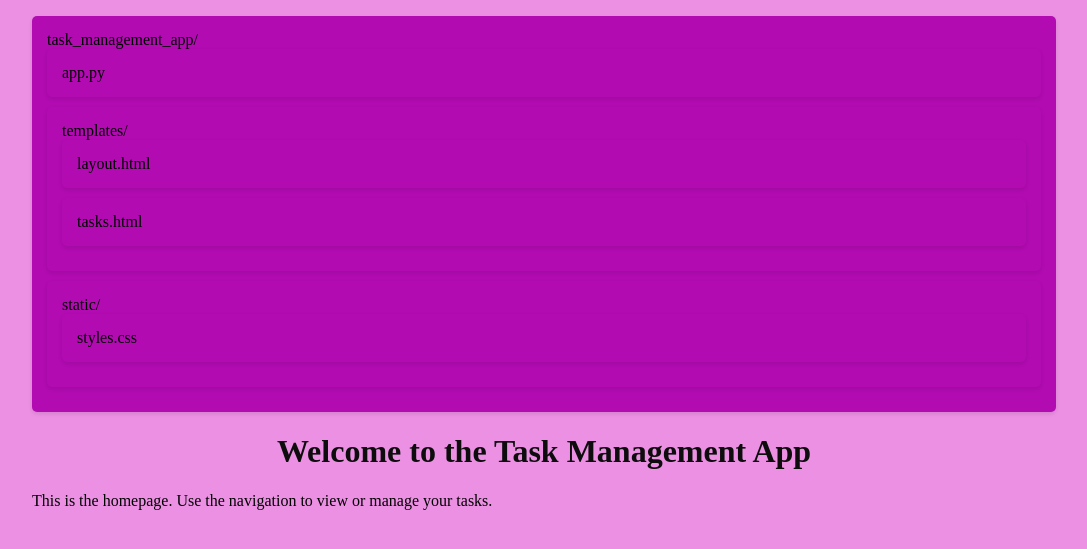
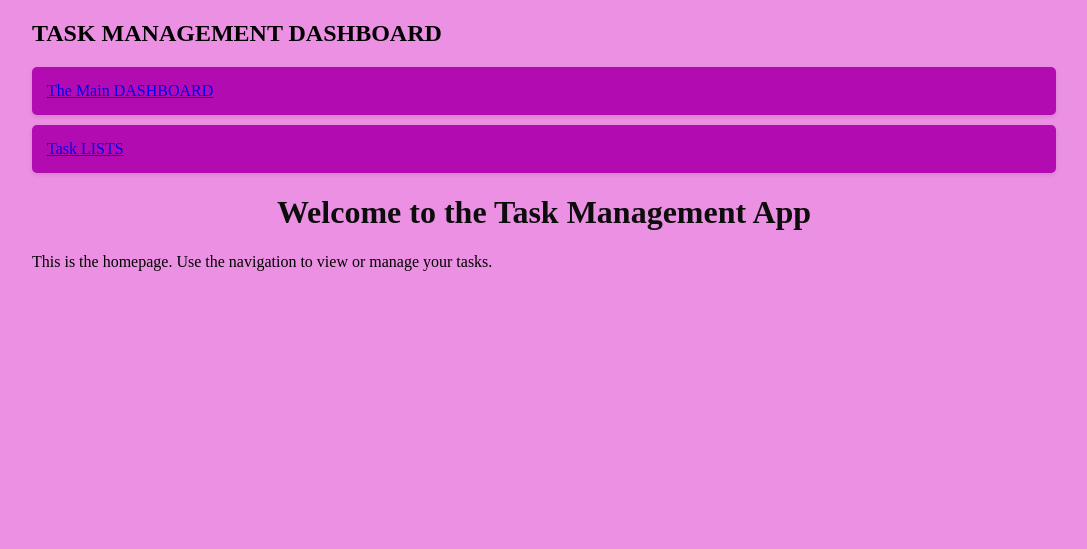
Before and after one commit to AkohMicheal/AkohFlow, a Flask app: page / in a window 1280 px wide. Shown: the part 38-587 px from the top of the page, without its empty margins (96-1183 px from the left). Run offline with Flask 3, Linux system fonts and the light colour scheme.

```diff
--- a/templates/layout.html
+++ b/templates/layout.html
@@ -13,25 +13,11 @@
             <a href="{{ url_for('tasks') }}">Tasks</a>
         </nav>
         <div class="file-structure">
+            <h2>TASK MANAGEMENT DASHBOARD</h2>
             <ul>
-                <li>task_management_app/
-                    <ul>
-                        <li>app.py</li>
-                        <li>templates/
-                            <ul>
-                                <li>layout.html</li>
-                                <li>tasks.html</li>
-                            </ul>
-                        </li>
-                        <li>static/
-                            <ul>
-                                <li>styles.css</li>
-                            </ul>
-                        </li>
-                    </ul>
-                </li>
+                <li><a href="{{ url_for('index') }}">The Main DASHBOARD</a></li>
+                <li><a href="{{ url_for('tasks') }}">Task LISTS</a></li>
             </ul>
-        </div>
         {% block content %}
         {% endblock %}
     </div>
```
